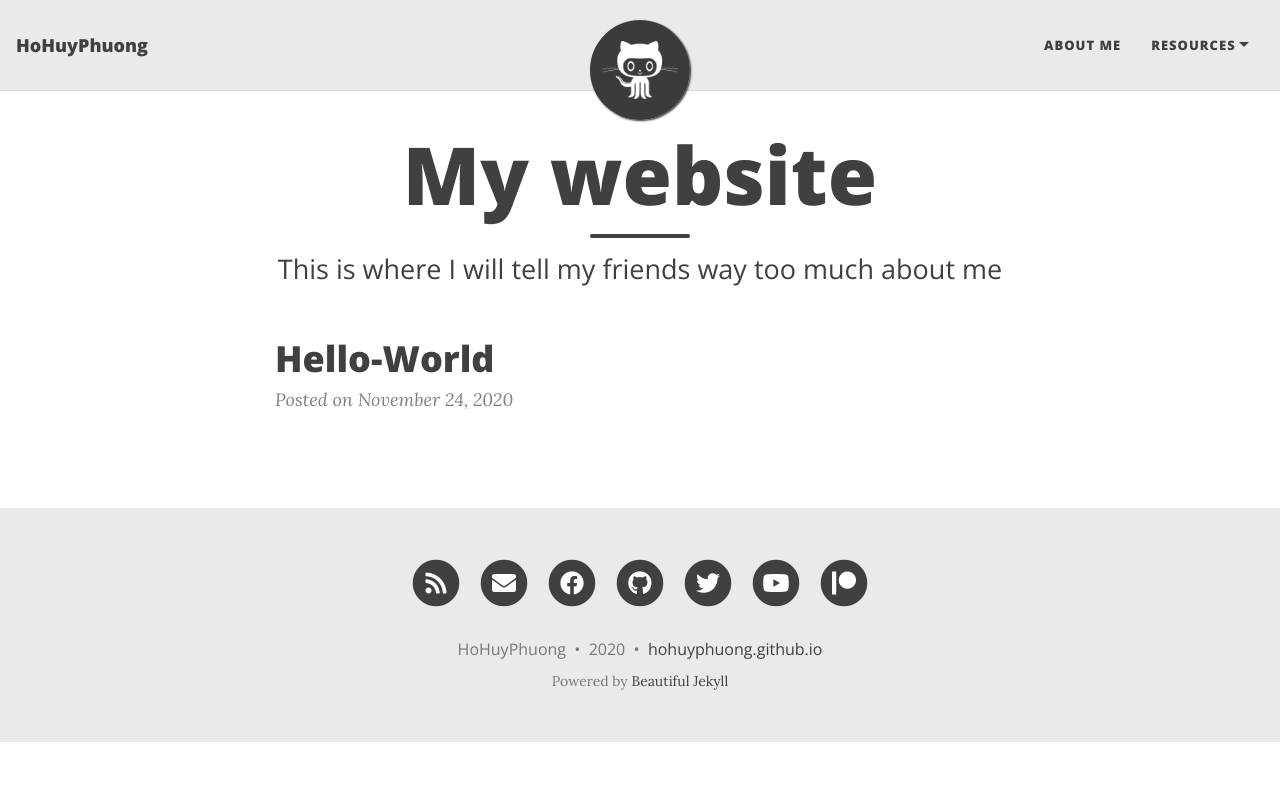
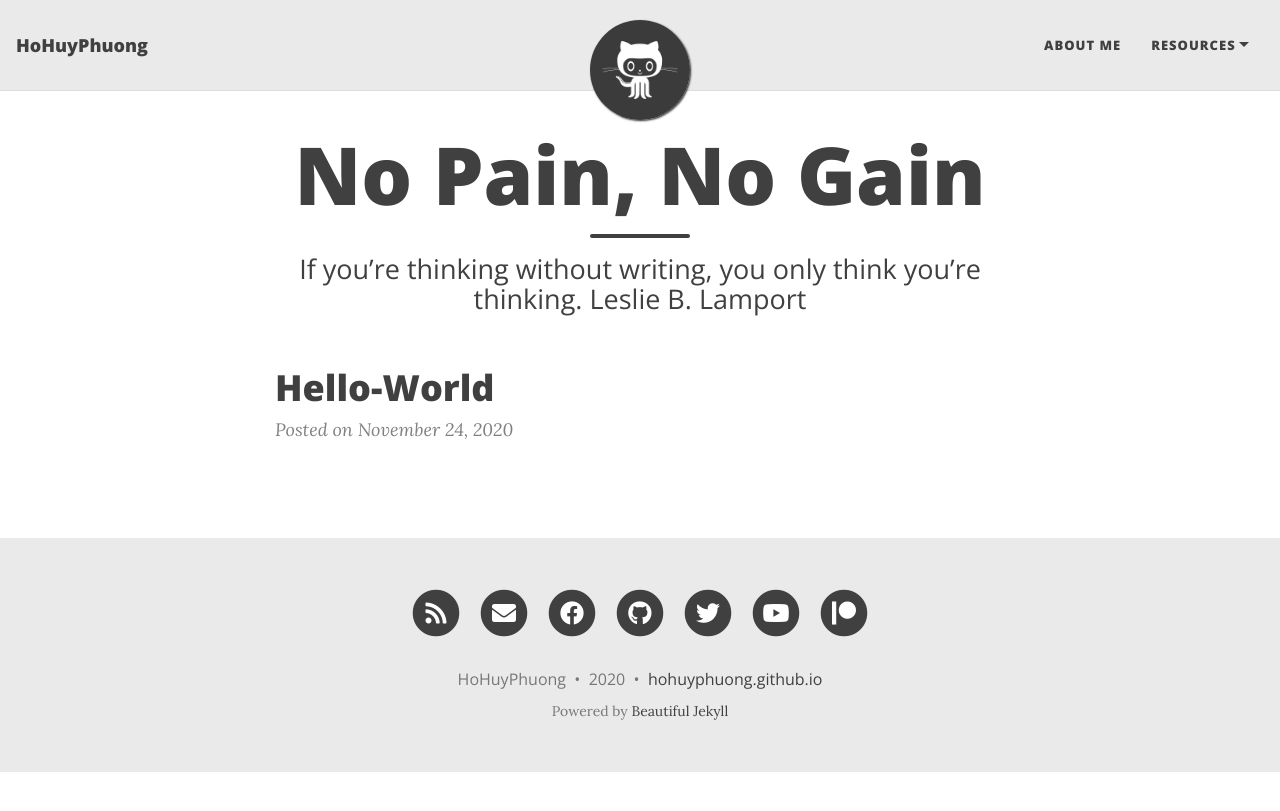
Before and after one commit to hohuyphuong/hohuyphuong.github.io, a Jekyll site: the page built from index.html, in a window 1280 px wide. Shown: the top 811 px of the page. Built offline with Jekyll 4.4.1, drawn with Linux system fonts in a browser that asks for light colours; nearby versions of some CDN libraries; the list of posts is cut into pages by our own code.

Commit message:
Update index.html
^^

```diff
--- a/index.html
+++ b/index.html
@@ -1,5 +1,5 @@
 ---
 layout: home
-title: My website
-subtitle: This is where I will tell my friends way too much about me
+title: No Pain, No Gain
+subtitle: If you’re thinking without writing, you only think you’re thinking. Leslie B. Lamport
 ---
```
